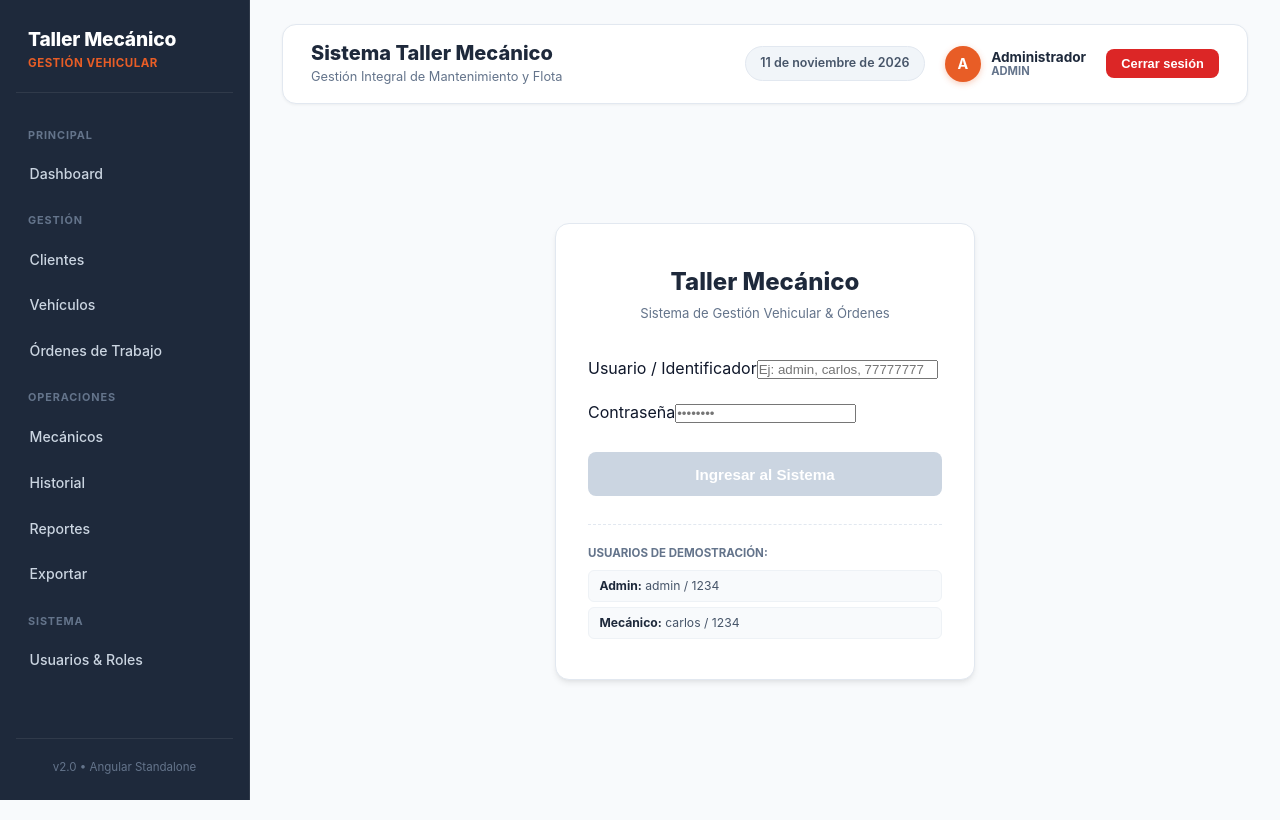
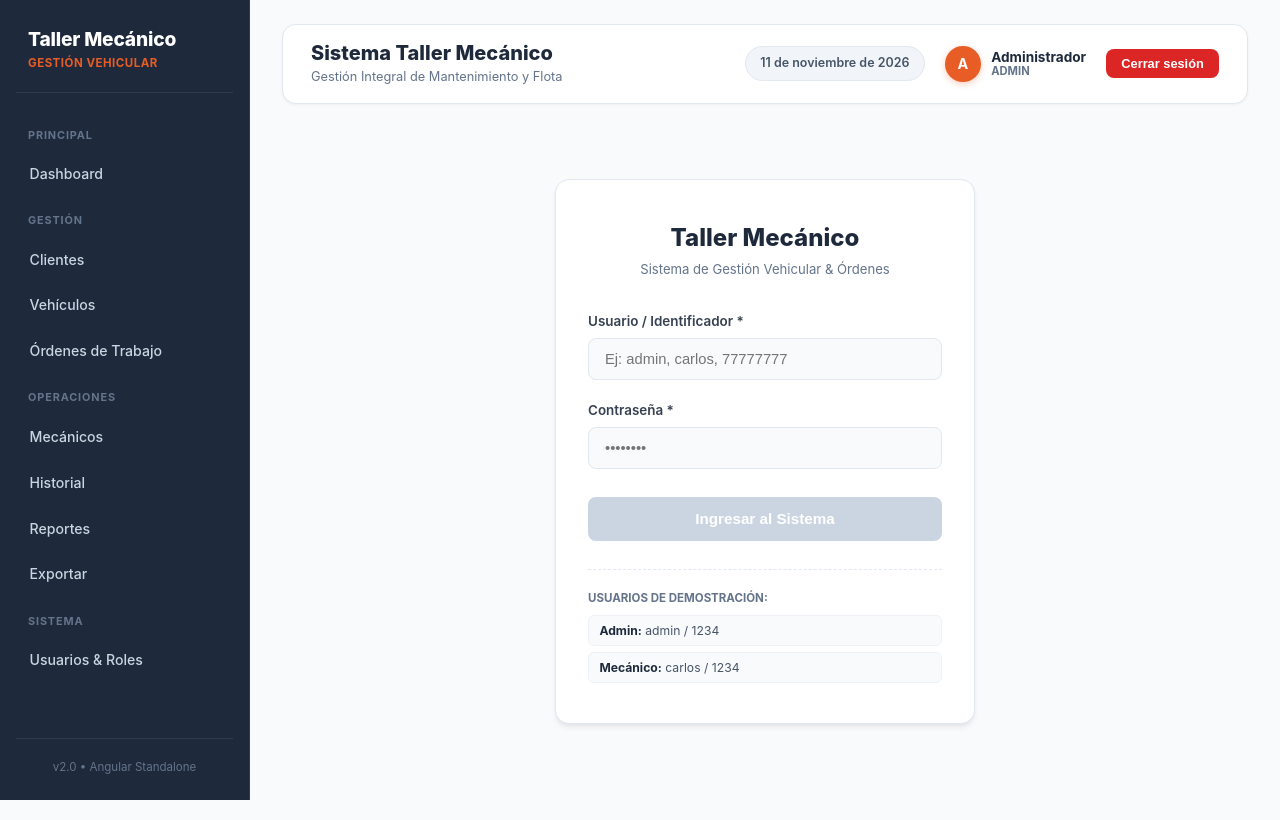
Before and after one commit to diegomejia3435-lang/taller_mecanico, an Angular app in the folder taller-frontend/: page /login in a window 1280 px wide. Built offline with nearby package versions, Linux system fonts and the light colour scheme.

Commit message:
Formulario con Validación - Login

```diff
--- a/taller-frontend/src/app/pages/login/login.page.html
+++ b/taller-frontend/src/app/pages/login/login.page.html
@@ -6,40 +6,62 @@
     </div>
 
     @if (errorMensaje()) {
-      <div class="login-alerta">
+      <div class="login-alerta" role="alert">
         <span>{{ errorMensaje() }}</span>
       </div>
     }
 
-    <form [formGroup]="form" (ngSubmit)="ingresar()" class="login-form">
+    <form [formGroup]="form" (ngSubmit)="ingresar()" class="login-form" novalidate>
       <div class="campo">
-        <label class="campo__label">Usuario / Identificador</label>
+        <label for="username" class="campo__label">Usuario / Identificador *</label>
         <input
+          id="username"
           type="text"
           formControlName="username"
           class="campo__input"
+          [class.campo__input--error]="invalido('username')"
+          [attr.aria-invalid]="invalido('username')"
+          aria-describedby="error-username"
           placeholder="Ej: admin, carlos, 77777777"
         />
-        @if (form.get('username')?.invalid && form.get('username')?.touched) {
-          <small class="campo__error">El usuario es requerido</small>
+        @if (invalido('username')) {
+          <small class="campo__error" id="error-username" role="alert">
+            @if (form.get('username')?.hasError('required')) {
+              El usuario o identificador es obligatorio.
+            } @else if (form.get('username')?.hasError('minlength')) {
+              El usuario debe tener al menos 3 caracteres.
+            } @else {
+              El usuario no puede contener únicamente espacios en blanco.
+            }
+          </small>
         }
       </div>
 
       <div class="campo">
-        <label class="campo__label">Contraseña</label>
+        <label for="password" class="campo__label">Contraseña *</label>
         <input
+          id="password"
           type="password"
           formControlName="password"
           class="campo__input"
+          [class.campo__input--error]="invalido('password')"
+          [attr.aria-invalid]="invalido('password')"
+          aria-describedby="error-password"
           placeholder="••••••••"
         />
-        @if (form.get('password')?.invalid && form.get('password')?.touched) {
-          <small class="campo__error">La contraseña es requerida</small>
+        @if (invalido('password')) {
+          <small class="campo__error" id="error-password" role="alert">
+            @if (form.get('password')?.hasError('required')) {
+              La contraseña es obligatoria.
+            } @else if (form.get('password')?.hasError('minlength')) {
+              La contraseña debe tener al menos 4 caracteres.
+            }
+          </small>
         }
       </div>
 
-      <button type="submit" class="login-btn" [disabled]="form.invalid">
-        Ingresar al Sistema
+      <button type="submit" class="login-btn" [disabled]="enviando() || form.invalid">
+        {{ enviando() ? 'Iniciando Sesión...' : 'Ingresar al Sistema' }}
       </button>
 
       <div class="login-pistas">
--- a/taller-frontend/src/app/pages/login/login.page.scss
+++ b/taller-frontend/src/app/pages/login/login.page.scss
@@ -118,3 +118,52 @@
     color: $secondary;
   }
 }
+
+/* Campos de Formulario */
+.campo {
+  display: flex;
+  flex-direction: column;
+  gap: 0.4rem;
+
+  &__label {
+    font-size: 0.84rem;
+    font-weight: 600;
+    color: #374151;
+  }
+
+  &__input {
+    background: #f8fafc;
+    border: 1px solid $border-color;
+    border-radius: $radius-sm;
+    padding: 0.75rem 1rem;
+    font-size: 0.92rem;
+    color: $text-dark;
+    outline: none;
+    width: 100%;
+    box-sizing: border-box;
+    transition: all 0.2s ease;
+
+    &:focus {
+      background: #ffffff;
+      border-color: $primary;
+      box-shadow: 0 0 0 3px rgba(232, 93, 38, 0.15);
+    }
+
+    &--error {
+      border-color: $danger;
+      background: #fff5f5;
+
+      &:focus {
+        border-color: $danger;
+        box-shadow: 0 0 0 3px rgba(220, 38, 38, 0.15);
+      }
+    }
+  }
+
+  &__error {
+    font-size: 0.75rem;
+    color: $danger;
+    font-weight: 500;
+    margin-top: 0.15rem;
+  }
+}
--- a/taller-frontend/src/app/pages/login/login.page.ts
+++ b/taller-frontend/src/app/pages/login/login.page.ts
@@ -15,33 +15,50 @@ export class LoginPage {
   private authService = inject(AuthService);
   private router = inject(Router);
 
-  errorMensaje = signal<string>('');
+  readonly errorMensaje = signal<string>('');
+  readonly enviando = signal<boolean>(false);
 
-  form: FormGroup = this.fb.group({
-    username: ['', [Validators.required]],
-    password: ['', [Validators.required]],
+  // Formulario reactivo con validaciones rigurosas (Semana 13 - UTP)
+  readonly form: FormGroup = this.fb.group({
+    username: ['', [Validators.required, Validators.minLength(3), Validators.pattern(/.*\S.*/)]],
+    password: ['', [Validators.required, Validators.minLength(4)]],
   });
 
-  ingresar(): void {
-    if (this.form.invalid) {
-      this.form.markAllAsTouched();
-      return;
+  invalido(campo: string): boolean {
+    const control = this.form.get(campo);
+    return !!(control && control.invalid && (control.touched || control.dirty));
   }
 
+  ingresar(): void {
+    if (this.enviando()) return;
+    this.form.markAllAsTouched();
+    if (this.form.invalid) return;
+
+    this.enviando.set(true);
+    this.errorMensaje.set('');
+
     const { username, password } = this.form.value;
+    const u = (username as string).trim();
+    const p = (password as string).trim();
 
-    // Validación y autenticación (DataInitializer: admin/1234, carlos/1234, 77777777/1234)
-    if (username === 'admin' && password === '1234') {
+    // Simulación de respuesta con validación de credenciales (DataInitializer)
+    setTimeout(() => {
+      if (u === 'admin' && p === '1234') {
         this.authService.login('admin', 'Administrador General', 'ADMIN');
+        this.enviando.set(false);
         this.router.navigate(['/dashboard']);
-    } else if (username === 'carlos' && password === '1234') {
+      } else if (u === 'carlos' && p === '1234') {
         this.authService.login('carlos', 'Carlos Mendoza', 'MECANICO');
+        this.enviando.set(false);
         this.router.navigate(['/dashboard']);
-    } else if (username === '77777777' && password === '1234') {
+      } else if (u === '77777777' && p === '1234') {
         this.authService.login('77777777', 'Juan Pérez', 'CLIENTE');
+        this.enviando.set(false);
         this.router.navigate(['/dashboard']);
       } else {
-      this.errorMensaje.set('Usuario o contraseña incorrectos. Verifique sus credenciales.');
+        this.enviando.set(false);
+        this.errorMensaje.set('Usuario o contraseña incorrectos. Verifique sus credenciales de acceso.');
+      }
+    }, 200);
   }
 }
-}
```
Lines whose indentation alone changed are shown as unchanged.
